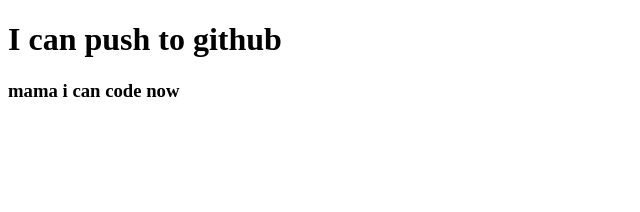
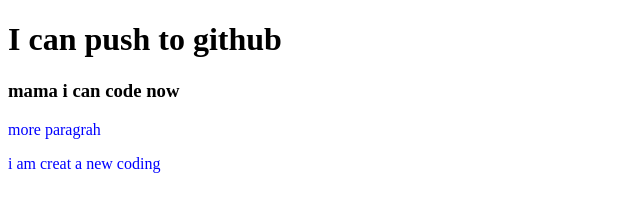
Before and after one commit to aabbdullaah/my-seven-repo, a plain HTML site: page index.html in a window 1280 px wide. Shown: the whole page, without its empty margins (0-640 px from the left). Drawn offline with Linux system fonts and the light colour scheme.

Commit message:
styles added

```diff
--- a/index.html
+++ b/index.html
@@ -4,9 +4,12 @@
     <meta charset="UTF-8">
     <meta name="viewport" content="width=device-width, initial-scale=1.0">
     <title>my seven github repo</title>
+    <link rel="stylesheet" href="style.css">
 </head>
 <body>
     <h1>I can push to github</h1>
     <h3>mama i can code now</h3>
+    <p>more paragrah</p>
+    <p>i am creat a new coding</p>
 </body>
 </html>
--- /dev/null
+++ b/style.css
@@ -0,0 +1,3 @@
+p{
+    color: blue;
+}
```
